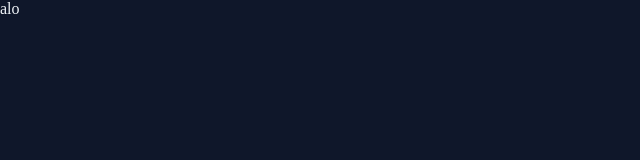
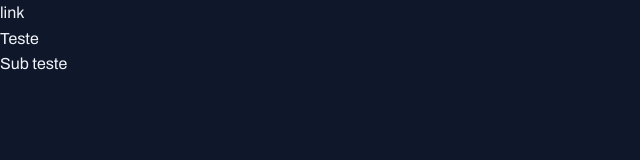
Before and after one commit to leonardodev91/Portal-de-noticias, a plain HTML site: page index.html in a window 1280 px wide. Shown: the whole page, without its empty margins (0-640 px from the left). Drawn offline with Linux system fonts and the light colour scheme.

Commit message:
aplicando fontes no projeto

```diff
--- a/index.html
+++ b/index.html
@@ -1,12 +1,19 @@
 <!DOCTYPE html>
 <html lang="pt-BR">
 <head>
+    <link rel="preconnect" href="https://fonts.googleapis.com">
+<link rel="preconnect" href="https://fonts.gstatic.com" crossorigin>
+
     <meta charset="UTF-8">
     <meta name="viewport" content="width=device-width, initial-scale=1.0">
     <title>Portal de notícias</title>
    <link rel="stylesheet" href="styles/index.css">
+
+   <link href="https://fonts.googleapis.com/css2?family=Archivo+Black&family=Archivo:ital,wght@0,100..900;1,100..900&display=swap" rel="stylesheet">
 </head>
 <body>
-    alo
+    <a href="#">link</a>
+    <h1>Teste</h1>
+    <h2>Sub teste</h2>
 </body>
 </html>
--- a/styles/global.css
+++ b/styles/global.css
@@ -10,9 +10,32 @@
   --stroke-color:#0F172A ;
   --text-color-primary: #F1F5F9 ;
   --text-color-secondary: #CBD5E1;
+
+
+  --font-family: 'Archivo', sans-serif;
+  --h1: 800 24px/135% var(--font-family);
+  --h2: 800 16px/140% var(--font-family);
+  --h3: 800 14px/140% var(--font-family);
+  --text-span: 600 14px/145% var(--font-family);
+  --text: 400 16px/160% var(--font-family);
+  --text-sa: 400 14px/160% var(--font-family);
 }
 
 body {
+  font: var(--text);
   color: var(--text-color-primary);
   background-color: var(--bg-color);
 }
+
+a {
+  text-decoration: none;
+  color: inherit;
+}
+
+a:hover {
+  color: var(--brand-color-light);
+}
+
+h1, h2, h3 {
+  font: inherit;
+}
```
